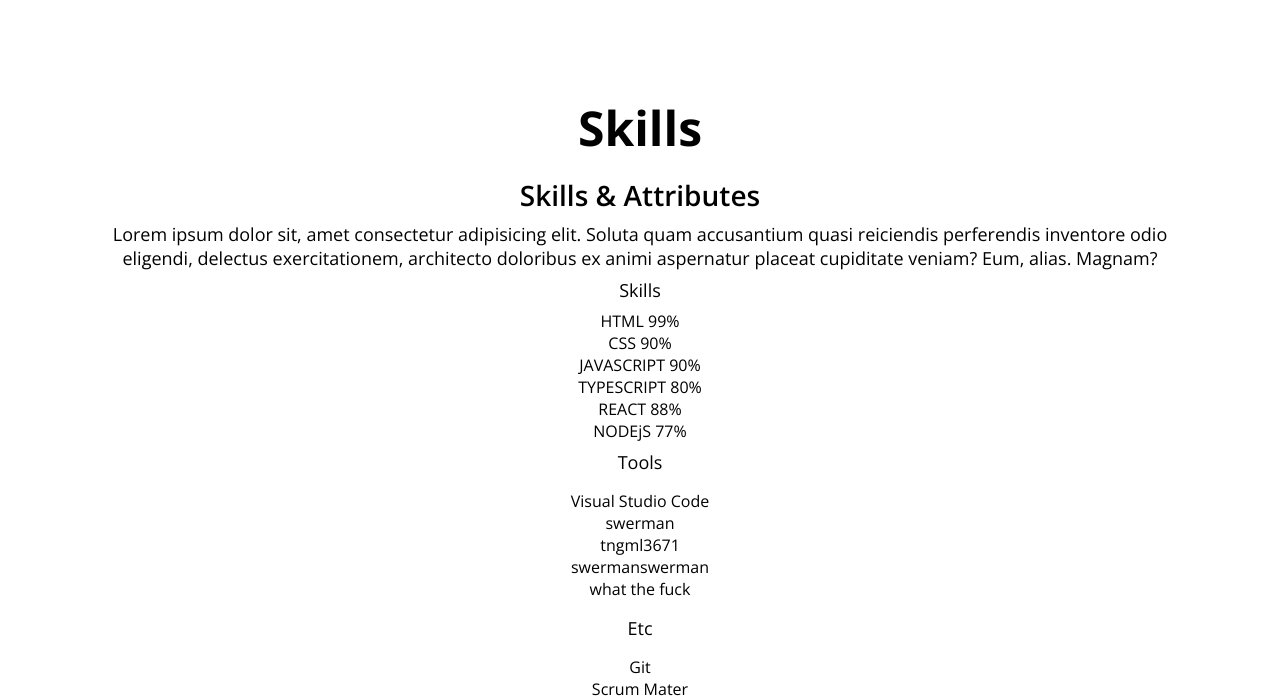
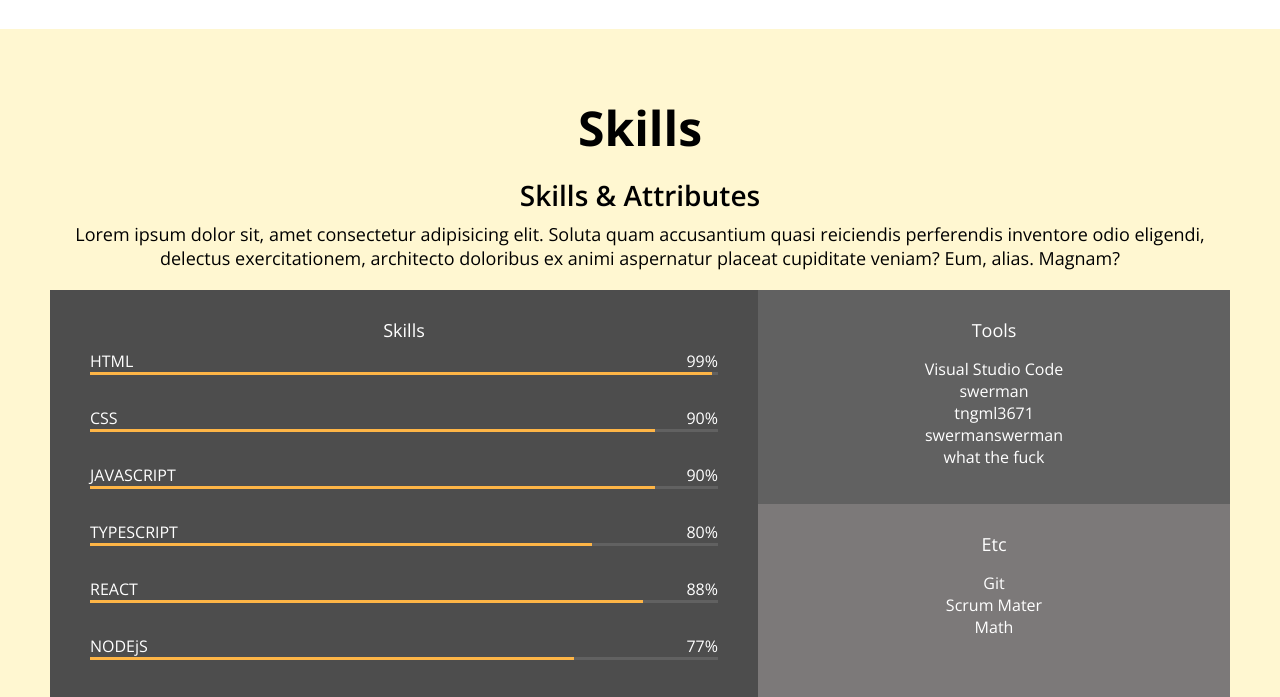
Before and after one commit to blessing-swerman/dreamSite, a plain HTML site: page index.html in a window 1280 px wide. Shown: the part 1498-2195 px from the top of the page. Drawn offline with nearby package versions, Linux system fonts and the light colour scheme.

Commit message:
CSS: make a Skills
중요한것은
1. flex-basis를 사용한점. 이건 알아두자.

2. 스킬 능력치 바 만들때 각각 다른 수치로 바를 채우고 싶을때 HTML에서 style 태그를 이용해 만든다. (중요!)

```diff
--- a/index.html
+++ b/index.html
@@ -50,7 +50,7 @@
       <button class="home__contact">CONTACT ME</button>
     </section>
     <!-- About -->
-    <section id="about" class="section">
+    <section id="about" class="section section__container">
       <h1>About me</h1>
       <!-- lo + tab 하면 아무 텍스트 적어짐. -->
       <p>
@@ -101,6 +101,7 @@
     </section>
     <!-- Skills -->
     <section id="skills" class="section">
+      <div class="section__container">
         <h1>Skills</h1>
         <h2>Skills & Attributes</h2>
         <p>
@@ -118,7 +119,7 @@
                 <span>99%</span>
               </div>
               <div class="skill__bar">
-              <div class="skill__value"></div>
+                <div class="skill__value" style="width: 99%"></div>
               </div>
             </div>
             <div class="skill">
@@ -127,7 +128,7 @@
                 <span>90%</span>
               </div>
               <div class="skill__bar">
-              <div class="skill__value"></div>
+                <div class="skill__value" style="width: 90%"></div>
               </div>
             </div>
             <div class="skill">
@@ -136,7 +137,7 @@
                 <span>90%</span>
               </div>
               <div class="skill__bar">
-              <div class="skill__value"></div>
+                <div class="skill__value" style="width: 90%"></div>
               </div>
             </div>
             <div class="skill">
@@ -145,7 +146,7 @@
                 <span>80%</span>
               </div>
               <div class="skill__bar">
-              <div class="skill__value"></div>
+                <div class="skill__value" style="width: 80%"></div>
               </div>
             </div>
             <div class="skill">
@@ -154,7 +155,7 @@
                 <span>88%</span>
               </div>
               <div class="skill__bar">
-              <div class="skill__value"></div>
+                <div class="skill__value" style="width: 88%"></div>
               </div>
             </div>
             <div class="skill">
@@ -163,7 +164,7 @@
                 <span>77%</span>
               </div>
               <div class="skill__bar">
-              <div class="skill__value"></div>
+                <div class="skill__value" style="width: 77%"></div>
               </div>
             </div>
           </div>
@@ -185,6 +186,7 @@
                 <li><span>Scrum Mater</span></li>
                 <li><span>Math</span></li>
               </ul>
+            </div>
           </div>
         </div>
       </div>
--- a/style.css
+++ b/style.css
@@ -28,13 +28,16 @@
   --weight-regular: 400;
 
   /* Size */
+
   --size-border-radius: 4px;
 
   /* Animation */
+
   --animation-duration: 300ms;
 }
 
 /* Universal tags */
+
 * {
   box-sizing: border-box;
 }
@@ -159,6 +162,10 @@ h3 {
 .section {
   padding: 50px;
   text-align: center;
+  margin: auto;
+}
+
+.section__container {
   max-width: 1200px;
   margin: auto;
 }
@@ -225,3 +232,59 @@ h3 {
   width: 50px;
   height: 50px;
 }
+
+/* Skill */
+
+#skills {
+  background-color: var(--color-yellow);
+}
+
+.skillset {
+  display: flex;
+  background-color: var(--color-light-grey);
+  color: var(--color-white);
+  margin: 20px 0;
+}
+
+.skillset__title {
+  color: var(--color-white);
+}
+
+.skillset__left {
+  flex-basis: 60%;
+  background-color: var(--color-dark-grey);
+  padding: 20px 40px;
+}
+
+.skillset__right {
+  flex-basis: 40%;
+}
+
+.skill {
+  margin-bottom: 32px;
+}
+
+.skill_descreiption {
+  display: flex;
+  justify-content: space-between;
+}
+
+.skill__bar {
+  width: 100%;
+  height: 3px;
+  background-color: var(--color-grey);
+}
+
+.skill__value {
+  height: 3px;
+  background-color: var(--color-orange);
+}
+
+.tools {
+  background-color: var(--color-grey);
+}
+
+.tools,
+.etc {
+  padding: 20px;
+}
```
Lines whose indentation alone changed are shown as unchanged.
